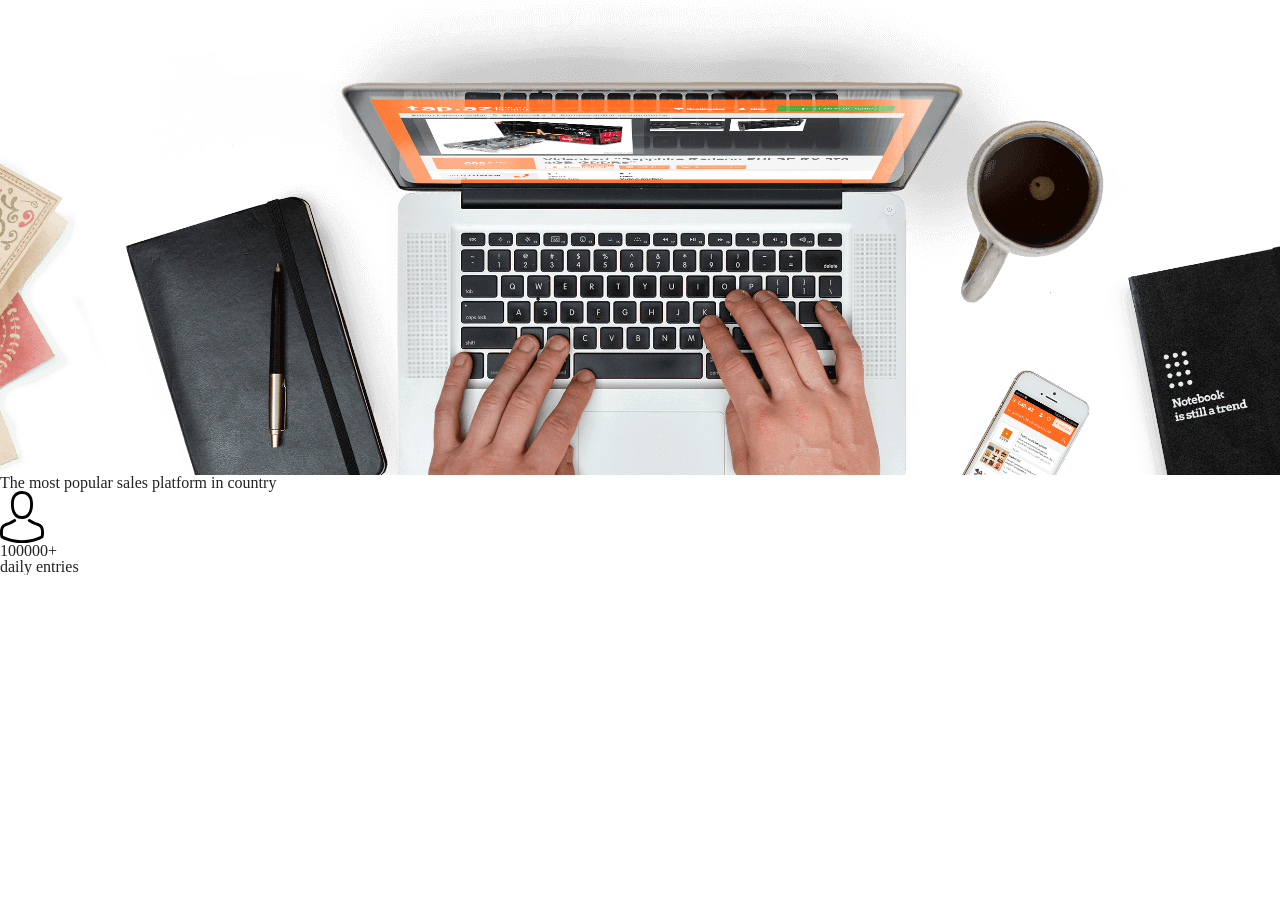
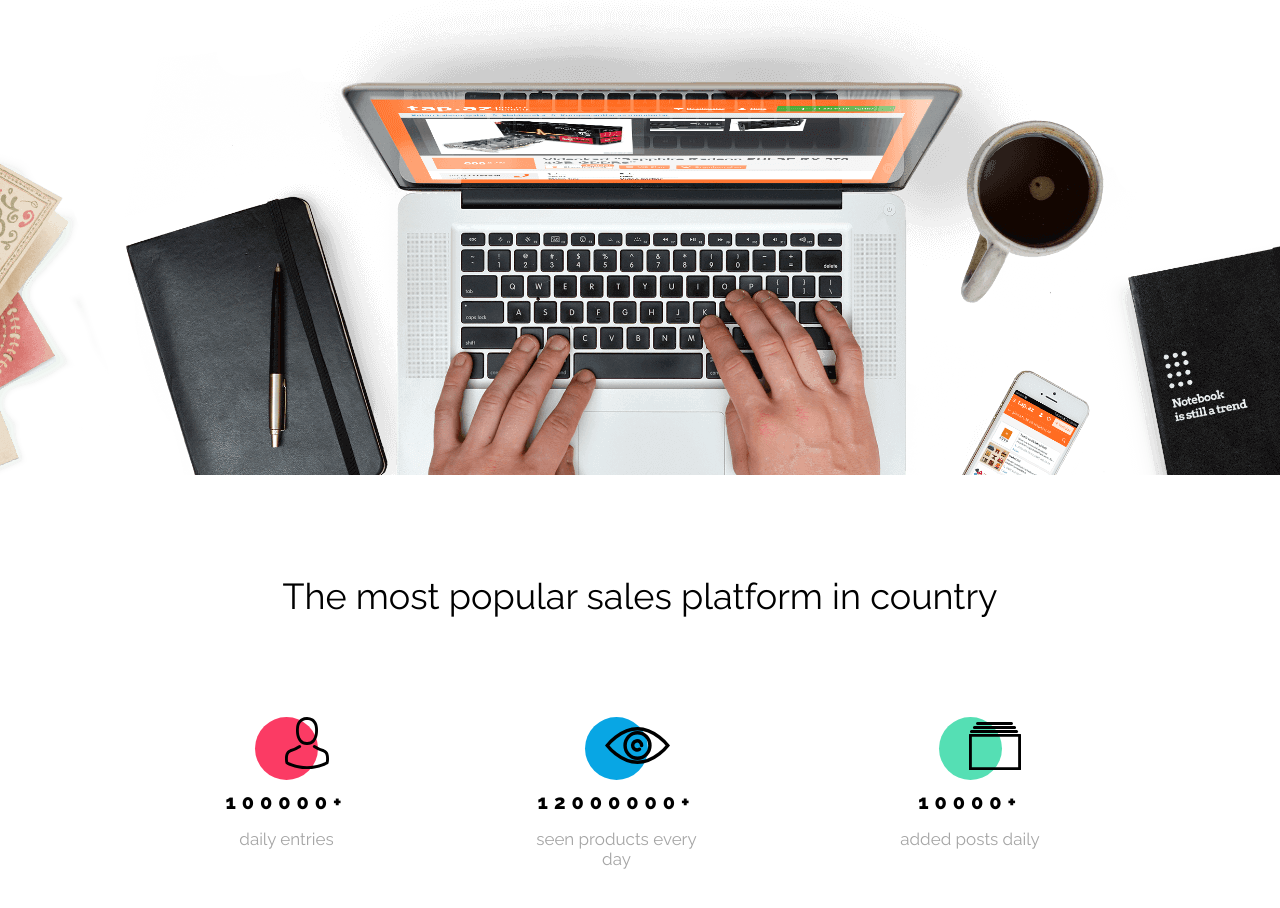
Before and after one commit to Kindziolek/BestShop, a plain HTML site: page index.html in a window 1280 px wide. Shown: the part 437-1345 px from the top of the page. Before the commit the page ends 1012 px from the top, so only its background shows below. Drawn offline with nearby package versions, Linux system fonts and the light colour scheme.

Commit message:
Container statistic

```diff
--- a/Styles/style.css
+++ b/Styles/style.css
@@ -138,3 +138,126 @@ z * {
     letter-spacing: 0px;
     color: #FFFFFF;
 }
+
+.section_statistics {
+    display: flex;
+    flex-direction: column;
+    align-items: center;
+    width: 100vw;
+}
+
+.headline_statistics {
+    text-align: center;
+    font-size: 36px;
+    line-height: 42px;
+    font-family: Raleway;
+    letter-spacing: 0px;
+    color: #000000;
+    margin-top: 100px;
+    margin-bottom: 100px;
+}
+
+.statistics_container {
+    display: flex;
+    width: 823px;
+    justify-content: space-between;
+    margin-bottom: 121px;
+}
+
+.person_content {
+    display: flex;
+    flex-direction: column;
+    align-items: center;
+    width: 116px;
+    height: 140px;
+
+}
+
+.eye_content {
+    display: flex;
+    flex-direction: column;
+    align-items: center;
+    width: 176px;
+    height: 167px;
+
+}
+
+.catalog_content {
+    display: flex;
+    flex-direction: column;
+    align-items: center;
+    width: 163px;
+    height: 168px;
+
+}
+
+.person_icon {
+    width: 63px;
+    height: 63px;
+    background-color: rgb(251, 59, 100);
+    border-radius: 50%;
+}
+
+.person_icon:before {
+    display: block;
+    background-image: url("/BestShop/assets/Person.svg");
+    width: 44px;
+    height: 52px;
+    content: "";
+    margin-left: 30px;
+}
+
+.eye_icon {
+    width: 63px;
+    height: 63px;
+    background-color: #08A6E4;
+    border-radius: 50%;
+}
+
+.eye_icon:before {
+    display: block;
+    background-image: url("/BestShop/assets/Eye.svg");
+    width: 65px;
+    height: 37px;
+    content: "";
+    margin-left: 20px;
+    margin-top: 10px;
+}
+
+.catalog_icon {
+    width: 63px;
+    height: 63px;
+    background-color: #55DFB4;
+    border-radius: 50%;
+}
+
+.catalog_icon:before {
+    display: block;
+    background-image: url("/BestShop/assets/Catalog.svg");
+    width: 52px;
+    height: 48px;
+    content: "";
+    margin-left: 30px;
+    margin-top: 5px;
+}
+
+.statistics_number {
+    text-align: center;
+    font-weight: 800;
+    font-size: 20px;
+    line-height: 24px;
+    font-family: Raleway;
+    letter-spacing: 5.96px;
+    color: #000000;
+    margin-top: 10px;
+    margin-bottom: 15px;
+}
+
+.text_statistics {
+    text-align: center;
+    font-size: 17px;
+    line-height: 20px;
+    font-family: Raleway;
+    letter-spacing: 0px;
+    color: #A5A5A5;
+}
--- a/index.html
+++ b/index.html
@@ -34,11 +34,22 @@
 
     <section class="section_statistics">
         <h2 class="headline_statistics">The most popular sales platform in country</h2>
-        <div class="statistic">
-            <span class="circle"></span>
-            <img class="statistics_icon" src="/BestShop/assets/Person.svg" alt="Kontur człowieka">
-            <h3 class="statistic_number">100000+</h3>
+        <div class="statistics_container">
+        <div class="person_content">
+            <span class="person_icon"></span>
+            <h3 class="statistics_number">100000+</h3>
             <p class="text_statistics">daily entries</p>
+        </div>
+        <div class="eye_content">
+            <span class="eye_icon"></span>
+            <h3 class="statistics_number">12000000+</h3>
+            <p class="text_statistics">seen products every day</p>
+        </div>
+        <div class="catalog_content">
+            <span class="catalog_icon"></span>
+            <h3 class="statistics_number">10000+</h3>
+            <p class="text_statistics">added posts daily</p>
+        </div>
         </div>
     </section>
 
```
